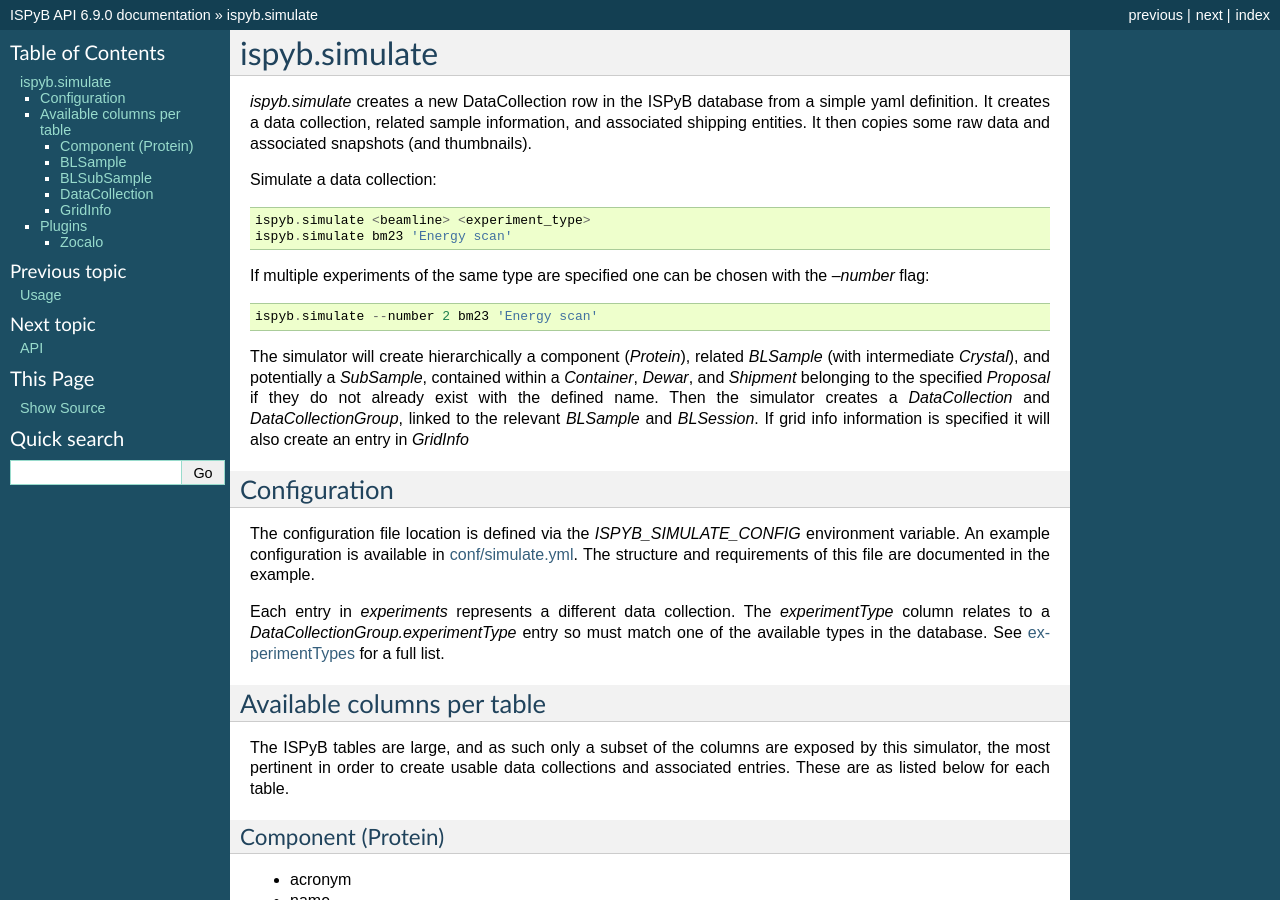
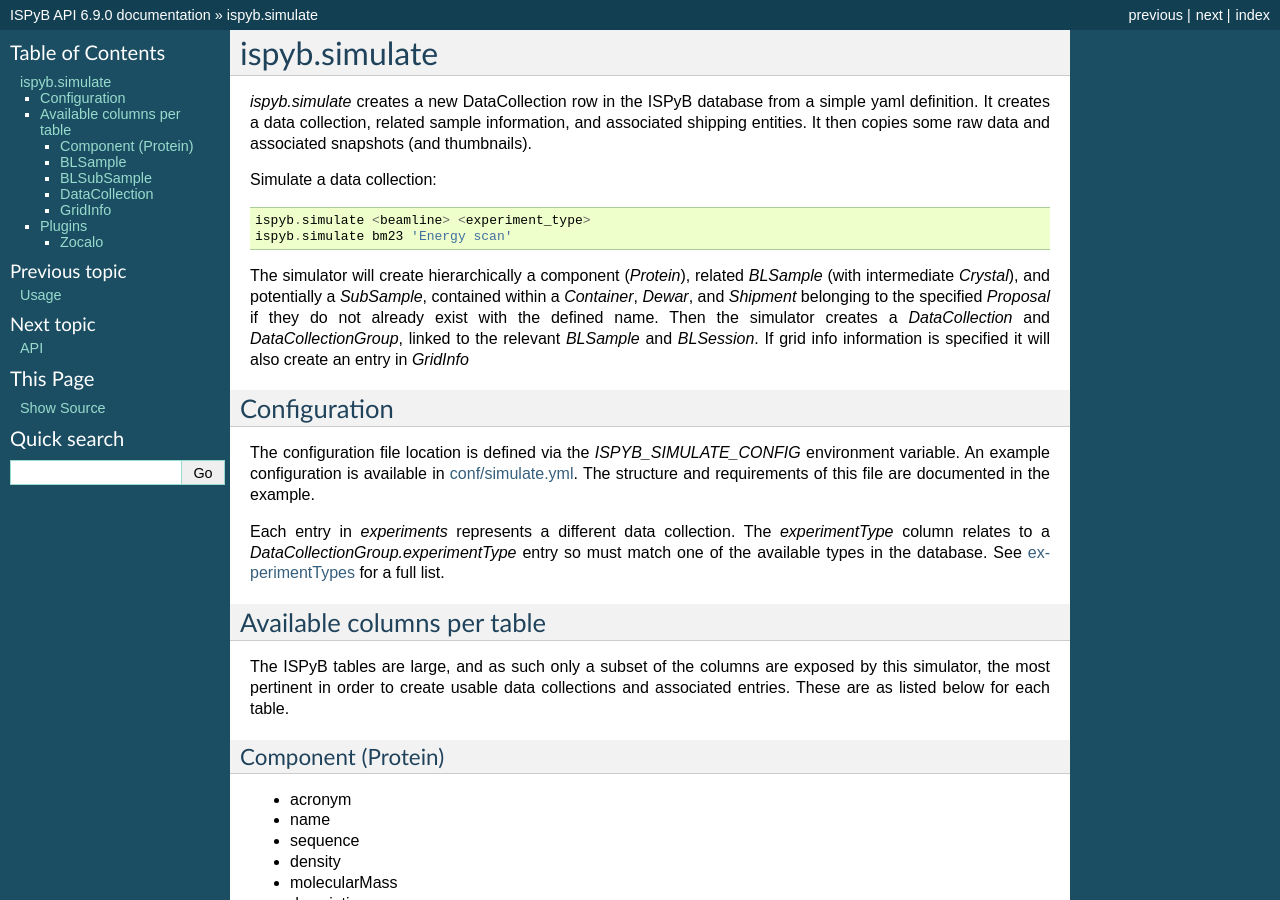
Before and after one commit to DiamondLightSource/ispyb-api, a Sphinx documentation site: the page built from docs/simulate.rst, in a window 1280 px wide and 900 px high. Built offline with Sphinx 7.4.7, drawn with Linux system fonts in a browser that asks for light colours.

Commit message:
outdated

```diff
--- a/docs/simulate.rst
+++ b/docs/simulate.rst
@@ -8,10 +8,6 @@ Simulate a data collection::
 
     ispyb.simulate <beamline> <experiment_type>
     ispyb.simulate bm23 'Energy scan'
-
-If multiple experiments of the same type are specified one can be chosen with the `--number` flag::
-
-    ispyb.simulate --number 2 bm23 'Energy scan'
 
 
 The simulator will create hierarchically a component (`Protein`), related `BLSample` (with intermediate `Crystal`), and potentially a `SubSample`, contained within a `Container`, `Dewar`, and `Shipment` belonging to the specified `Proposal` if they do not already exist with the defined name. Then the simulator creates a `DataCollection` and `DataCollectionGroup`, linked to the relevant `BLSample` and `BLSession`. If grid info information is specified it will also create an entry in `GridInfo`
```
